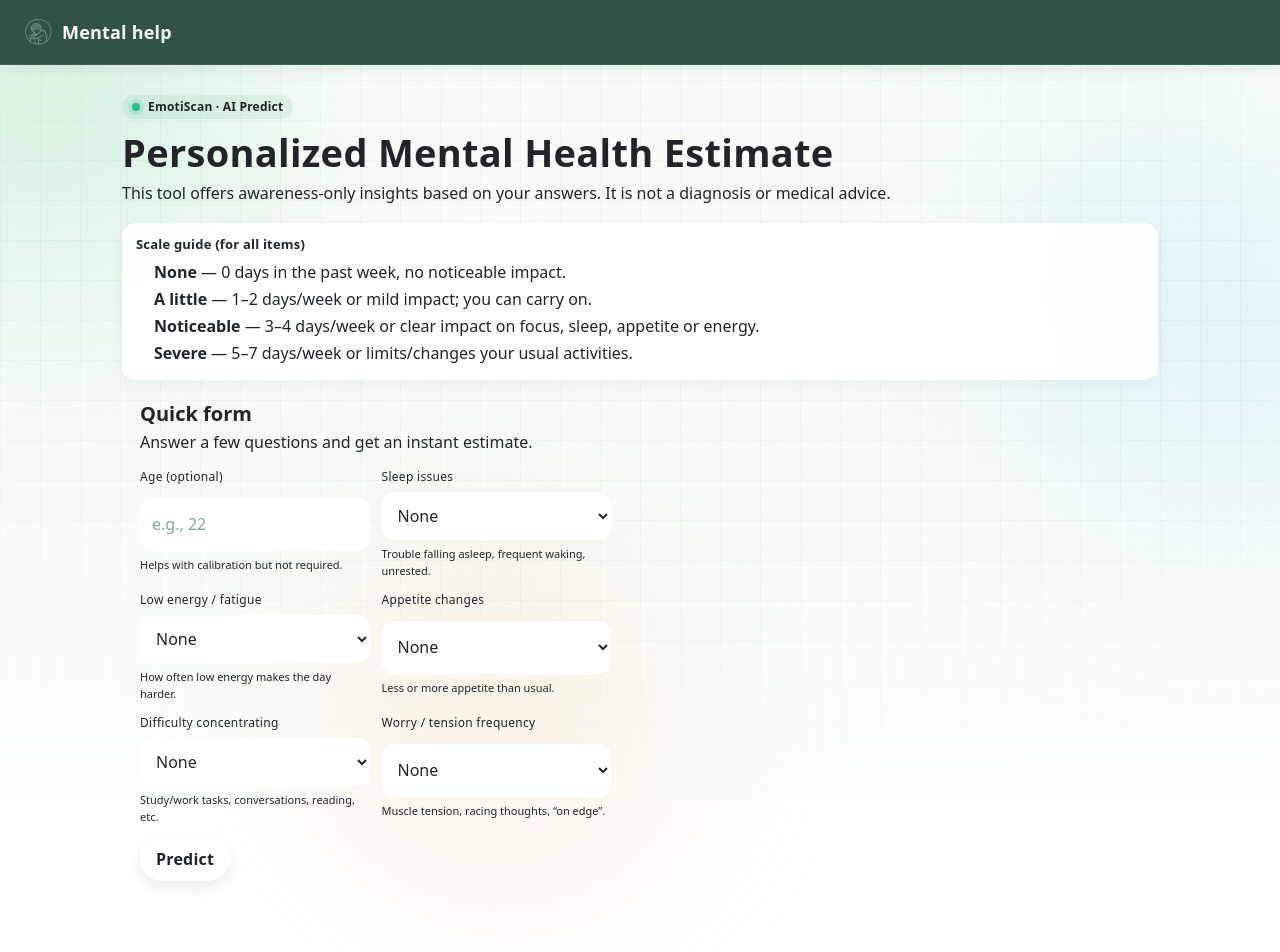
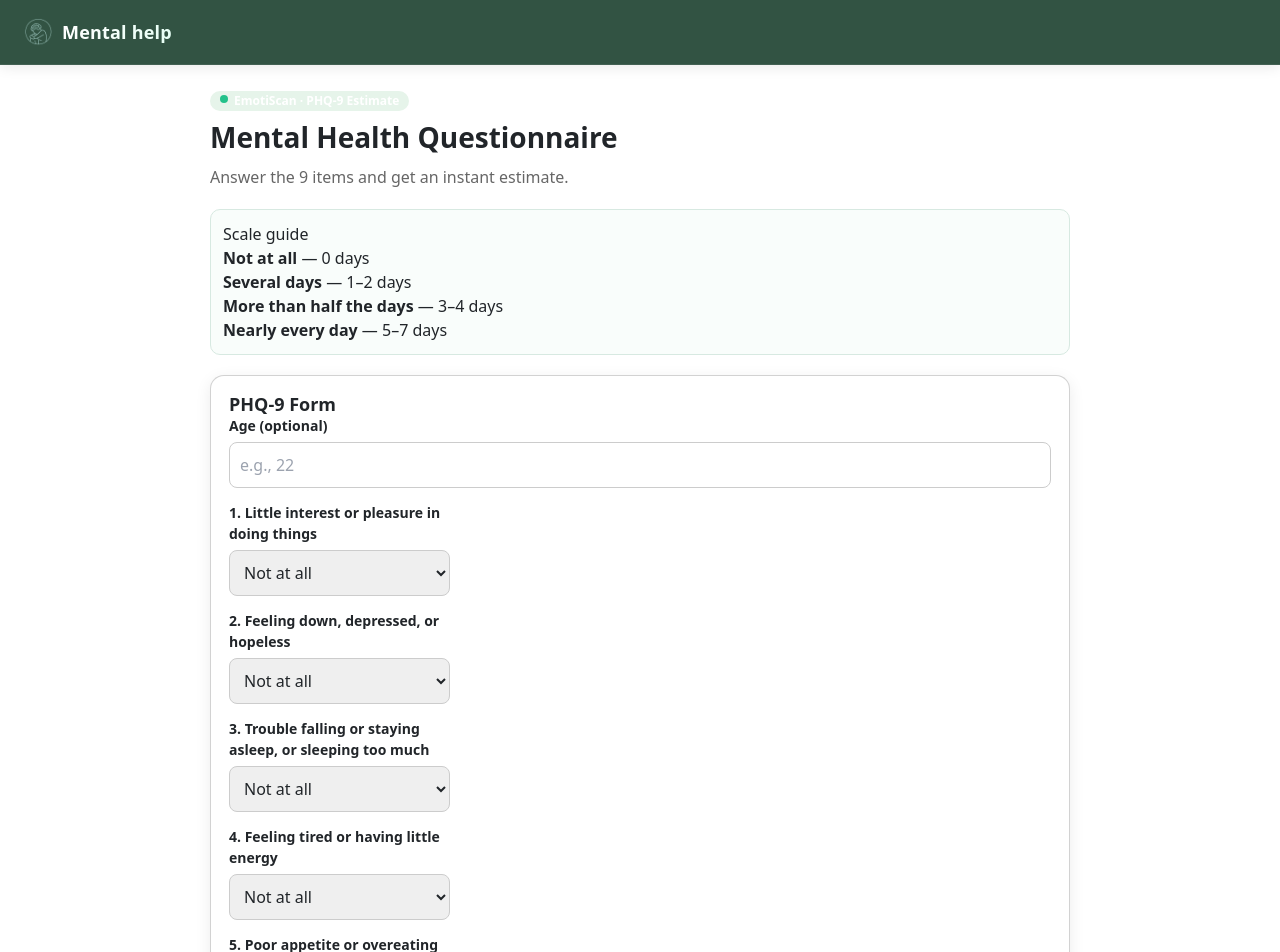
Before and after one commit to niuniu121/brainhealth, a Vue app: page /ai-predict in a window 1280 px wide. Shown: the top 952 px of the page. Built offline with nearby package versions, Linux system fonts and the light colour scheme.

Commit message:
update form about ai predict

```diff
--- a/src/views/AIPredict.vue
+++ b/src/views/AIPredict.vue
@@ -3,24 +3,32 @@ import { ref, computed } from "vue";
 import api from "@/api";
 import Header from "../components/Header.vue";
 
+const DEBUG = true;
+
 const loading = ref(false);
 const error = ref("");
 const rows = ref([]);
 
+// 九个 PHQ-9
 const form = ref({
   age: "",
-  sleep_quality: 0,
-  energy_level: 0,
-  appetite_change: 0,
-  concentration_difficulty: 0,
-  worry_frequency: 0,
+  q1_interest: "Not at all",
+  q2_down: "Not at all",
+  q3_sleep: "Not at all",
+  q4_energy: "Not at all",
+  q5_appetite: "Not at all",
+  q6_failure: "Not at all",
+  q7_concentration: "Not at all",
+  q8_moving: "Not at all",
+  q9_thoughts: "Not at all",
 });
 
+// 下拉
 const OPTIONS = [
-  { v: 0, t: "None" },
-  { v: 1, t: "A little" },
-  { v: 2, t: "Noticeable" },
-  { v: 3, t: "Severe" },
+  { v: "Not at all", t: "Not at all" },
+  { v: "Several days", t: "Several days" },
+  { v: "More than half the days", t: "More than half the days" },
+  { v: "Nearly every day", t: "Nearly every day" },
 ];
 
 const topClass = computed(() => rows.value[0]?.predicted_class || "");
@@ -54,9 +62,31 @@ const recommended = computed(() => {
   };
 });
 
-const file = ref(null);
-function onFileChange(e) {
-  file.value = e.target.files?.[0] || null;
+function buildPayload() {
+  const ageNum = form.value.age === "" ? null : Number(form.value.age);
+
+  const payload = [
+    {
+      little_interest_or_pleasure_in_doing_things: form.value.q1_interest,
+      feeling_down_depressed_or_hopeless: form.value.q2_down,
+      trouble_falling_or_staying_asleep_or_rsleeping_too_much:
+        form.value.q3_sleep,
+      feeling_tired_or_having_little_energy: form.value.q4_energy,
+      poor_appetite_or_overeating: form.value.q5_appetite,
+      Feeling_bad_about_yourself_or_that_you_are_a_failure_or_have_let_yourself_or_your_family_down:
+        form.value.q6_failure,
+      Trouble_concentrating_on_things_such_as_reading_the_newspaper_or_watching_television:
+        form.value.q7_concentration,
+      Moving_or_speaking_so_slowly_that_other_people_could_have_noticed_Or_the_opposite_being_so_fidgety_or_restless_that_you_have_been_moving_around_a_lot_more_than_usual:
+        form.value.q8_moving,
+      Thoughts_that_you_would_be_better_off_dead_or_thoughts_of_hurting_yourself_in_some_way:
+        form.value.q9_thoughts,
+      age: ageNum,
+    },
+  ];
+
+  if (DEBUG) console.log("[FE] payload", payload[0]);
+  return payload;
 }
 
 async function onPredictForm() {
@@ -64,35 +94,12 @@ async function onPredictForm() {
   error.value = "";
   rows.value = [];
   try {
-    const payload = [
-      {
-        age: form.value.age === "" ? null : Number(form.value.age),
-        sleep_quality: form.value.sleep_quality,
-        energy_level: form.value.energy_level,
-        appetite_change: form.value.appetite_change,
-        concentration_difficulty: form.value.concentration_difficulty,
-        worry_frequency: form.value.worry_frequency,
-      },
-    ];
+    const payload = buildPayload();
     const res = await api.aiPredictJson(payload);
+    if (DEBUG) console.log("[FE] /api/ai/predict-json response", res);
     rows.value = res.rows || [];
   } catch (e) {
     error.value = e?.message || "Request failed.";
-  } finally {
-    loading.value = false;
-  }
-}
-
-async function onPredictFile() {
-  if (!file.value) return;
-  loading.value = true;
-  error.value = "";
-  rows.value = [];
-  try {
-    const res = await api.aiPredictXlsx(file.value);
-    rows.value = res.rows || [];
-  } catch (e) {
-    error.value = e?.message || "Upload failed.";
   } finally {
     loading.value = false;
   }
@@ -102,54 +109,32 @@ async function onPredictFile() {
 <template>
   <Header />
 
-  <div class="bg">
-    <div class="blob blob1"></div>
-    <div class="blob blob2"></div>
-    <div class="blob blob3"></div>
-    <div class="grid"></div>
-    <div class="grain"></div>
-  </div>
-
   <section class="wrap">
     <header class="page-head">
       <div class="badge">
         <span class="dot"></span>
-        EmotiScan · AI Predict
+        EmotiScan · PHQ-9 Estimate
       </div>
-      <h1 class="title">Personalized Mental Health Estimate</h1>
-      <p class="sub">
-        This tool offers awareness-only insights based on your answers. It is
-        not a diagnosis or medical advice.
-      </p>
+      <h1 class="title">Mental Health Questionnaire</h1>
+      <p class="sub">Answer the 9 items and get an instant estimate.</p>
     </header>
 
     <div class="scale card-lite" role="note" aria-label="Scale guide">
-      <div class="scale-title">Scale guide (for all items)</div>
+      <div class="scale-title">Scale guide</div>
       <ul>
-        <li><b>None</b> — 0 days in the past week, no noticeable impact.</li>
-        <li>
-          <b>A little</b> — 1–2 days/week or mild impact; you can carry on.
-        </li>
-        <li>
-          <b>Noticeable</b> — 3–4 days/week or clear impact on focus, sleep,
-          appetite or energy.
-        </li>
-        <li>
-          <b>Severe</b> — 5–7 days/week or limits/changes your usual activities.
-        </li>
+        <li><b>Not at all</b> — 0 days</li>
+        <li><b>Several days</b> — 1–2 days</li>
+        <li><b>More than half the days</b> — 3–4 days</li>
+        <li><b>Nearly every day</b> — 5–7 days</li>
       </ul>
     </div>
 
-    <div class="grid-2">
     <div class="card">
       <div class="card-head">
-          <h3>Quick form</h3>
-          <p class="muted">
-            Answer a few questions and get an instant estimate.
-          </p>
+        <h3>PHQ-9 Form</h3>
       </div>
 
-        <div class="form-grid" role="group" aria-labelledby="form">
+      <div class="form-grid">
         <label class="field" for="age">
           <span class="label">Age (optional)</span>
           <input
@@ -158,103 +143,119 @@ async function onPredictFile() {
             type="number"
             min="0"
             step="1"
-              inputmode="numeric"
             placeholder="e.g., 22"
-              aria-describedby="ageHint"
           />
-            <small id="ageHint" class="hint"
-              >Helps with calibration but not required.</small
-            >
         </label>
 
-          <label class="field" for="sleep">
-            <span class="label">Sleep issues</span>
-            <select id="sleep" v-model="form.sleep_quality">
+        <!-- Q1 -->
+        <label class="field col-2" for="q1">
+          <span class="label"
+            >1. Little interest or pleasure in doing things</span
+          >
+          <select id="q1" v-model="form.q1_interest">
             <option v-for="o in OPTIONS" :key="o.v" :value="o.v">
               {{ o.t }}
             </option>
           </select>
-            <small class="hint"
-              >Trouble falling asleep, frequent waking, unrested.</small
-            >
         </label>
 
-          <label class="field" for="energy">
-            <span class="label">Low energy / fatigue</span>
-            <select id="energy" v-model="form.energy_level">
+        <!-- Q2 -->
+        <label class="field col-2" for="q2">
+          <span class="label">2. Feeling down, depressed, or hopeless</span>
+          <select id="q2" v-model="form.q2_down">
             <option v-for="o in OPTIONS" :key="o.v" :value="o.v">
               {{ o.t }}
             </option>
           </select>
-            <small class="hint"
-              >How often low energy makes the day harder.</small
-            >
         </label>
 
-          <label class="field" for="appetite">
-            <span class="label">Appetite changes</span>
-            <select id="appetite" v-model="form.appetite_change">
+        <!-- Q3 -->
+        <label class="field col-2" for="q3">
+          <span class="label"
+            >3. Trouble falling or staying asleep, or sleeping too much</span
+          >
+          <select id="q3" v-model="form.q3_sleep">
             <option v-for="o in OPTIONS" :key="o.v" :value="o.v">
               {{ o.t }}
             </option>
           </select>
-            <small class="hint">Less or more appetite than usual.</small>
         </label>
 
-          <label class="field" for="focus">
-            <span class="label">Difficulty concentrating</span>
-            <select id="focus" v-model="form.concentration_difficulty">
+        <!-- Q4 -->
+        <label class="field col-2" for="q4">
+          <span class="label">4. Feeling tired or having little energy</span>
+          <select id="q4" v-model="form.q4_energy">
             <option v-for="o in OPTIONS" :key="o.v" :value="o.v">
               {{ o.t }}
             </option>
           </select>
-            <small class="hint"
-              >Study/work tasks, conversations, reading, etc.</small
-            >
         </label>
 
-          <label class="field" for="worry">
-            <span class="label">Worry / tension frequency</span>
-            <select id="worry" v-model="form.worry_frequency">
+        <!-- Q5 -->
+        <label class="field col-2" for="q5">
+          <span class="label">5. Poor appetite or overeating</span>
+          <select id="q5" v-model="form.q5_appetite">
             <option v-for="o in OPTIONS" :key="o.v" :value="o.v">
               {{ o.t }}
             </option>
           </select>
-            <small class="hint"
-              >Muscle tension, racing thoughts, “on edge”.</small
+        </label>
+
+        <!-- Q6 -->
+        <label class="field col-2" for="q6">
+          <span class="label"
+            >6. Feeling bad about yourself / failure / let family down</span
           >
+          <select id="q6" v-model="form.q6_failure">
+            <option v-for="o in OPTIONS" :key="o.v" :value="o.v">
+              {{ o.t }}
+            </option>
+          </select>
+        </label>
+
+        <!-- Q7 -->
+        <label class="field col-2" for="q7">
+          <span class="label"
+            >7. Trouble concentrating (reading, TV, etc.)</span
+          >
+          <select id="q7" v-model="form.q7_concentration">
+            <option v-for="o in OPTIONS" :key="o.v" :value="o.v">
+              {{ o.t }}
+            </option>
+          </select>
+        </label>
+
+        <!-- Q8 -->
+        <label class="field col-2" for="q8">
+          <span class="label"
+            >8. Moving/speaking slowly OR fidgety/restless</span
+          >
+          <select id="q8" v-model="form.q8_moving">
+            <option v-for="o in OPTIONS" :key="o.v" :value="o.v">
+              {{ o.t }}
+            </option>
+          </select>
+        </label>
+
+        <!-- Q9 -->
+        <label class="field col-2" for="q9">
+          <span class="label"
+            >9. Thoughts of being better off dead / self-harm</span
+          >
+          <select id="q9" v-model="form.q9_thoughts">
+            <option v-for="o in OPTIONS" :key="o.v" :value="o.v">
+              {{ o.t }}
+            </option>
+          </select>
         </label>
       </div>
 
       <div class="actions">
-          <button
-            class="btn primary"
-            :disabled="loading"
-            @click="onPredictForm"
-          >
+        <button class="btn primary" :disabled="loading" @click="onPredictForm">
           <span v-if="!loading">Predict</span>
           <span v-else class="spinner" aria-label="loading"></span>
         </button>
       </div>
-      </div>
-
-      <!-- Optional Excel card (kept commented in your version) -->
-      <!--
-      <div class="card">
-        <div class="card-head">
-          <h3>Predict from Excel</h3>
-          <p class="muted">Column names must match the training features (no target column).</p>
-        </div>
-        <div class="upload">
-          <input type="file" accept=".xlsx,.xls" @change="onFileChange" aria-label="Upload Excel file" />
-          <button class="btn" :disabled="!file || loading" @click="onPredictFile">
-            <span v-if="!loading">Upload & Predict</span>
-            <span v-else class="spinner" aria-label="loading"></span>
-          </button>
-        </div>
-        <p class="tiny muted">Tip: provide a downloadable template for best results.</p>
-      </div>
-      -->
     </div>
 
     <p v-if="error" class="alert" role="alert">⚠ {{ error }}</p>
@@ -262,17 +263,14 @@ async function onPredictFile() {
     <div v-if="hasResult" class="card result" aria-live="polite">
       <div class="card-head">
         <h3>Prediction</h3>
-        <p class="muted">Estimated likelihood by class</p>
       </div>
-
       <div class="pill">
         Top class: <b>{{ topClass }}</b>
       </div>
-
       <div class="probs">
         <div v-for="p in probEntries" :key="p.label" class="bar">
           <div class="bar-label">{{ p.label }}</div>
-          <div class="bar-track" :aria-label="p.label + ' probability'">
+          <div class="bar-track">
             <div
               class="bar-fill"
               :style="{ width: (p.value * 100).toFixed(1) + '%' }"
@@ -281,7 +279,6 @@ async function onPredictFile() {
           <div class="bar-val">{{ (p.value * 100).toFixed(1) }}%</div>
         </div>
       </div>
-
       <div class="next-steps">
         <div class="ns-title">Suggested next step</div>
         <router-link :to="recommended.to" class="btn cta big">
@@ -290,395 +287,157 @@ async function onPredictFile() {
         <p class="tiny muted">{{ recommended.desc }}</p>
       </div>
     </div>
-
-    <!-- <div v-if="!hasResult && !loading && !error" class="empty">
-      <div class="empty-text muted">
-        Fill the form or upload a sheet to see your estimate.
-      </div>
-    </div> -->
-
-    <div v-if="loading" class="loading-banner">Working on it…</div>
   </section>
 </template>
 
 <style scoped>
-:root {
-  --page: #fcfefd;
-  --text: #142a23;
-  --muted: #5b6d65;
-  --line: rgba(20, 42, 35, 0.08);
-
-  --card-bg: #fff;
-  --card-border: rgba(20, 42, 35, 0.08);
-  --shadow: 0 10px 30px rgba(10, 35, 25, 0.08), 0 2px 8px rgba(10, 35, 25, 0.05);
-
-  --accent: #0d7f5a;
-  --accent-soft: #e6f4ea;
-  --accent-ink: #0c3b2f;
-
-  --track: #eaf4ef; /* stronger track */
-  --track-border: #d7e9e1; /* visible border */
-  --fill-a: #34c892; /* stronger fill */
-  --fill-b: #0f8c66;
-}
-
-.bg {
-  position: fixed;
-  inset: 0;
-  z-index: 0;
-  pointer-events: none;
-  background: radial-gradient(
-      1200px 600px at 80% 0%,
-      #f3fbf6 0%,
-      transparent 60%
-    ),
-    radial-gradient(1000px 500px at 0% 20%, #f6fbf8 0%, transparent 55%),
-    linear-gradient(180deg, #fcfffd 0%, #f7fbf9 50%, #fcfffd 100%);
-}
-.blob {
-  position: absolute;
-  width: 44vmax;
-  height: 44vmax;
-  filter: blur(60px);
-  opacity: 0.35;
-  mix-blend-mode: multiply;
-  border-radius: 50%;
-  animation: float 24s ease-in-out infinite;
-}
-.blob1 {
-  left: -10vmax;
-  top: -6vmax;
-  background: radial-gradient(circle at 30% 30%, #9be3b5, transparent 60%);
-}
-.blob2 {
-  right: -8vmax;
-  top: 12vmax;
-  background: radial-gradient(circle at 70% 30%, #b7e8ff, transparent 60%);
-  animation-delay: -6s;
-}
-.blob3 {
-  left: 20vmax;
-  bottom: -12vmax;
-  background: radial-gradient(circle at 40% 60%, #ffd9b5, transparent 60%);
-  animation-delay: -12s;
-}
-@keyframes float {
-  0%,
-  100% {
-    transform: translateY(0) translateX(0) scale(1);
-  }
-  50% {
-    transform: translateY(-2vmax) translateX(1vmax) scale(1.03);
-  }
-}
-.grid {
-  position: absolute;
-  inset: 0;
-  background-image: repeating-linear-gradient(
-      to right,
-      rgba(13, 127, 90, 0.06) 0 1px,
-      transparent 1px 40px
-    ),
-    repeating-linear-gradient(
-      to bottom,
-      rgba(13, 127, 90, 0.06) 0 1px,
-      transparent 1px 40px
-    );
-  mask-image: radial-gradient(80% 60% at 50% 40%, #000 60%, transparent 100%);
-  opacity: 0.6;
-}
-.grain {
-  position: absolute;
-  inset: 0;
-  background-image: radial-gradient(rgba(0, 0, 0, 0.022) 1px, transparent 1px);
-  background-size: 3px 3px;
-  opacity: 0.6;
-  mix-blend-mode: multiply;
-}
-
 .wrap {
-  position: relative;
-  z-index: 1;
-  max-width: 1080px;
+  max-width: 900px;
   margin: 0 auto;
-  padding: 28px 22px 40px;
-  color: var(--text);
+  padding: 20px;
 }
 .page-head {
-  margin-bottom: 18px;
+  margin-bottom: 20px;
 }
 .badge {
   display: inline-flex;
-  align-items: center;
-  gap: 8px;
-  padding: 6px 10px;
+  gap: 6px;
+  background: #e6f4ea;
+  padding: 4px 10px;
   border-radius: 999px;
-  background: rgba(13, 127, 90, 0.08);
-  border: 1px solid var(--line);
-  color: var(--text);
-  font-weight: 700;
-  letter-spacing: 0.2px;
 }
 .badge .dot {
   width: 8px;
   height: 8px;
-  border-radius: 999px;
+  border-radius: 50%;
   background: #23c18a;
-  box-shadow: 0 0 0 4px rgba(35, 193, 138, 0.18);
 }
 .title {
-  font-size: 38px;
-  line-height: 1.15;
-  margin: 12px 0 6px;
-  font-weight: 800;
-  letter-spacing: 0.3px;
+  font-size: 28px;
+  font-weight: 700;
+  margin: 10px 0;
 }
 .sub {
-  margin: 0;
-  color: var(--muted);
-}
-
-.grid-2 {
-  display: grid;
-  grid-template-columns: 1fr 1fr;
-  gap: 22px;
-}
-@media (max-width: 900px) {
-  .grid-2 {
-    grid-template-columns: 1fr;
-  }
+  color: #666;
 }
 
 .card {
-  background: var(--card-bg);
-  border: 1px solid var(--card-border);
-  border-radius: 18px;
-  box-shadow: var(--shadow);
+  background: #fff;
+  border-radius: 14px;
   padding: 18px;
+  box-shadow: 0 4px 16px rgba(0, 0, 0, 0.08);
+  margin-bottom: 20px;
 }
 .card-head h3 {
   margin: 0;
-  font-size: 20px;
-  font-weight: 800;
-}
-.card-head .muted {
-  margin-top: 4px;
-  color: var(--muted);
+  font-size: 18px;
+  font-weight: 700;
 }
 .card-lite {
-  background: rgba(255, 255, 255, 0.9);
-  border: 1px solid var(--card-border);
-  border-radius: 14px;
-  padding: 12px 14px;
-  margin: 10px 0 4px;
-  box-shadow: 0 4px 14px rgba(10, 35, 25, 0.05);
-}
-
-.scale-title {
-  font-weight: 800;
-  font-size: 13px;
-  letter-spacing: 0.2px;
-  margin-bottom: 6px;
-}
-.scale ul {
-  margin: 0;
-  padding-left: 18px;
-}
-.scale li {
-  margin: 3px 0;
+  background: #f9fdfb;
+  border: 1px solid #d7e9e1;
+  border-radius: 10px;
+  padding: 12px;
+  margin-bottom: 20px;
 }
 
 .form-grid {
-  margin-top: 14px;
   display: grid;
-  grid-template-columns: 1fr 1fr;
-  gap: 12px;
-}
-.form-grid .col-2 {
-  grid-column: span 2;
+  grid-template-columns: 1fr;
+  gap: 14px;
 }
 .field {
   display: grid;
   gap: 6px;
 }
 .label {
-  font-size: 12px;
-  letter-spacing: 0.3px;
-  color: var(--muted);
+  font-size: 14px;
+  font-weight: 600;
 }
-.hint {
-  font-size: 11px;
-  color: var(--muted);
+select,
+input {
+  padding: 10px;
+  border: 1px solid #ccc;
+  border-radius: 8px;
 }
-input,
-select,
 textarea {
-  width: 100%;
-  padding: 12px;
-  border-radius: 12px;
-  border: 1px solid var(--line);
-  background: #fff;
-  color: var(--text);
-  outline: none;
-  transition: box-shadow 0.15s ease, border-color 0.15s ease,
-    transform 0.02s ease;
-}
-input::placeholder {
-  color: #8aa49a;
-}
-input:focus,
-select:focus,
-textarea:focus {
-  border-color: rgba(13, 127, 90, 0.35);
-  box-shadow: 0 0 0 3px rgba(13, 127, 90, 0.18);
+  padding: 10px;
+  border: 1px solid #ccc;
+  border-radius: 8px;
+  resize: vertical;
 }
 
 .actions {
-  margin-top: 12px;
-  display: flex;
-  gap: 10px;
+  margin-top: 14px;
 }
 .btn {
   border: 0;
   border-radius: 999px;
-  padding: 10px 16px;
-  background: #f4f8f6;
-  color: var(--text);
+  padding: 10px 18px;
+  font-weight: 700;
   cursor: pointer;
-  font-weight: 700;
-  letter-spacing: 0.2px;
-  transition: transform 0.02s ease, background 0.15s ease, opacity 0.15s ease;
-}
-.btn:hover {
-  background: #eef4f1;
-}
-.btn:active {
-  transform: translateY(1px);
-}
-.btn[disabled] {
-  opacity: 0.6;
-  cursor: not-allowed;
 }
 .btn.primary {
-  background: var(--accent-soft);
-  color: var(--accent-ink);
-  box-shadow: 0 6px 14px rgba(0, 0, 0, 0.08);
+  background: #0d7f5a;
+  color: #fff;
 }
 .btn.primary:hover {
-  background: #dff0e6;
+  background: #0b6849;
 }
 .btn.cta {
   background: #fff;
-  color: var(--text);
-  border: 1px solid var(--line);
-}
-.btn.cta:hover {
-  background: #f6f8f7;
+  border: 1px solid #ccc;
 }
 .btn.big {
-  padding: 14px 22px;
-  font-size: 1.05rem;
+  padding: 12px 20px;
 }
 
 .result {
-  margin-top: 18px;
+  margin-top: 20px;
 }
 .pill {
   display: inline-block;
-  margin-top: 8px;
-  padding: 8px 12px;
+  background: #f0f9f5;
+  padding: 6px 12px;
   border-radius: 999px;
-  background: #f4faf7;
-  border: 1px solid var(--line);
-  font-weight: 700;
+  margin-bottom: 10px;
 }
-
 .probs {
-  margin-top: 14px;
   display: grid;
-  gap: 14px;
+  gap: 10px;
+  margin-top: 10px;
 }
 .bar {
   display: grid;
-  grid-template-columns: 180px 1fr 70px;
+  grid-template-columns: 180px 1fr 60px;
+  gap: 8px;
   align-items: center;
-  gap: 12px;
-}
-.bar-label {
-  white-space: nowrap;
 }
 .bar-track {
-  height: 14px;
+  height: 12px;
+  background: #eaf4ef;
   border-radius: 999px;
   overflow: hidden;
-  background: var(--track);
-  border: 1px solid var(--track-border);
-  box-shadow: inset 0 1px 0 rgba(255, 255, 255, 0.6);
 }
 .bar-fill {
   height: 100%;
-  background: linear-gradient(90deg, var(--fill-a), var(--fill-b));
-  box-shadow: 0 0 0 1px rgba(0, 0, 0, 0.04),
-    inset 0 -1px 0 rgba(255, 255, 255, 0.25);
-  transition: width 260ms cubic-bezier(0.22, 0.61, 0.36, 1);
+  background: linear-gradient(90deg, #34c892, #0f8c66);
 }
 .bar-val {
   text-align: right;
-  font-variant-numeric: tabular-nums;
+  font-size: 13px;
 }
-
 .next-steps {
-  margin-top: 18px;
-  padding-top: 14px;
-  border-top: 1px dashed var(--line);
+  margin-top: 20px;
+  border-top: 1px dashed #ccc;
+  padding-top: 12px;
 }
 .ns-title {
-  font-weight: 800;
-  margin-bottom: 10px;
+  font-weight: 700;
+  margin-bottom: 6px;
 }
-.ns-buttons {
-  display: flex;
-  gap: 10px;
-  flex-wrap: wrap;
-}
-
 .alert {
-  margin-top: 14px;
+  margin-top: 12px;
   color: #c75050;
 }
-.muted {
-  color: var(--muted);
-}
-.loading-banner {
-  margin-top: 16px;
-  padding: 10px 12px;
-  border-radius: 12px;
-  background: #f5faf7;
-  text-align: center;
-  border: 1px solid var(--line);
-}
-
-.empty {
-  display: grid;
-  place-items: center;
-  gap: 6px;
-  margin-top: 12px;
-  padding: 16px 12px;
-  color: var(--muted);
-}
-.empty-emoji {
-  font-size: 28px;
-}
-.empty-text {
-  font-size: 14px;
-}
-
-@media (prefers-reduced-motion: reduce) {
-  .blob {
-    animation: none;
-  }
-  .grid {
-    background-position: 0 0 !important;
-  }
-}
 </style>
```
Lines whose indentation alone changed are shown as unchanged.
